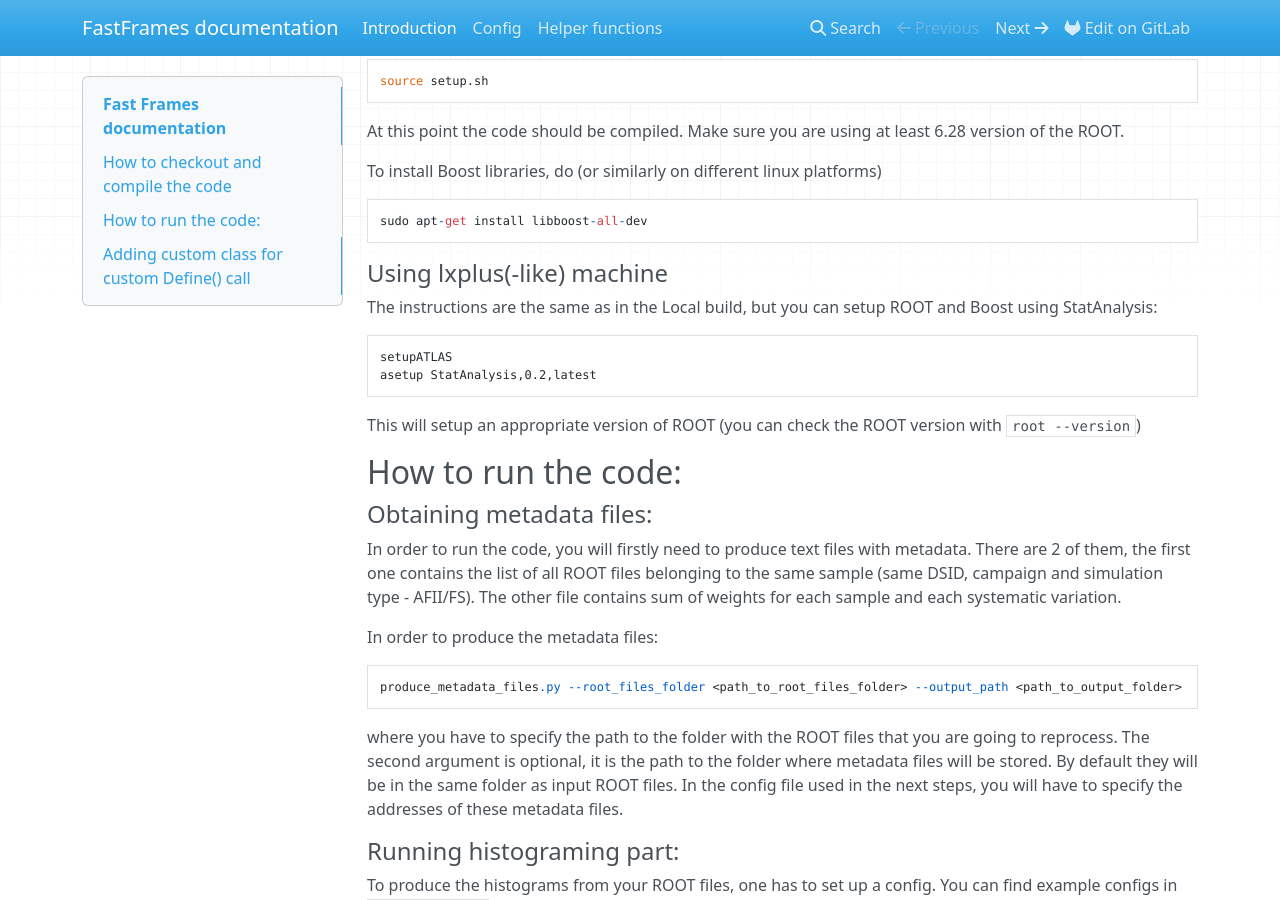
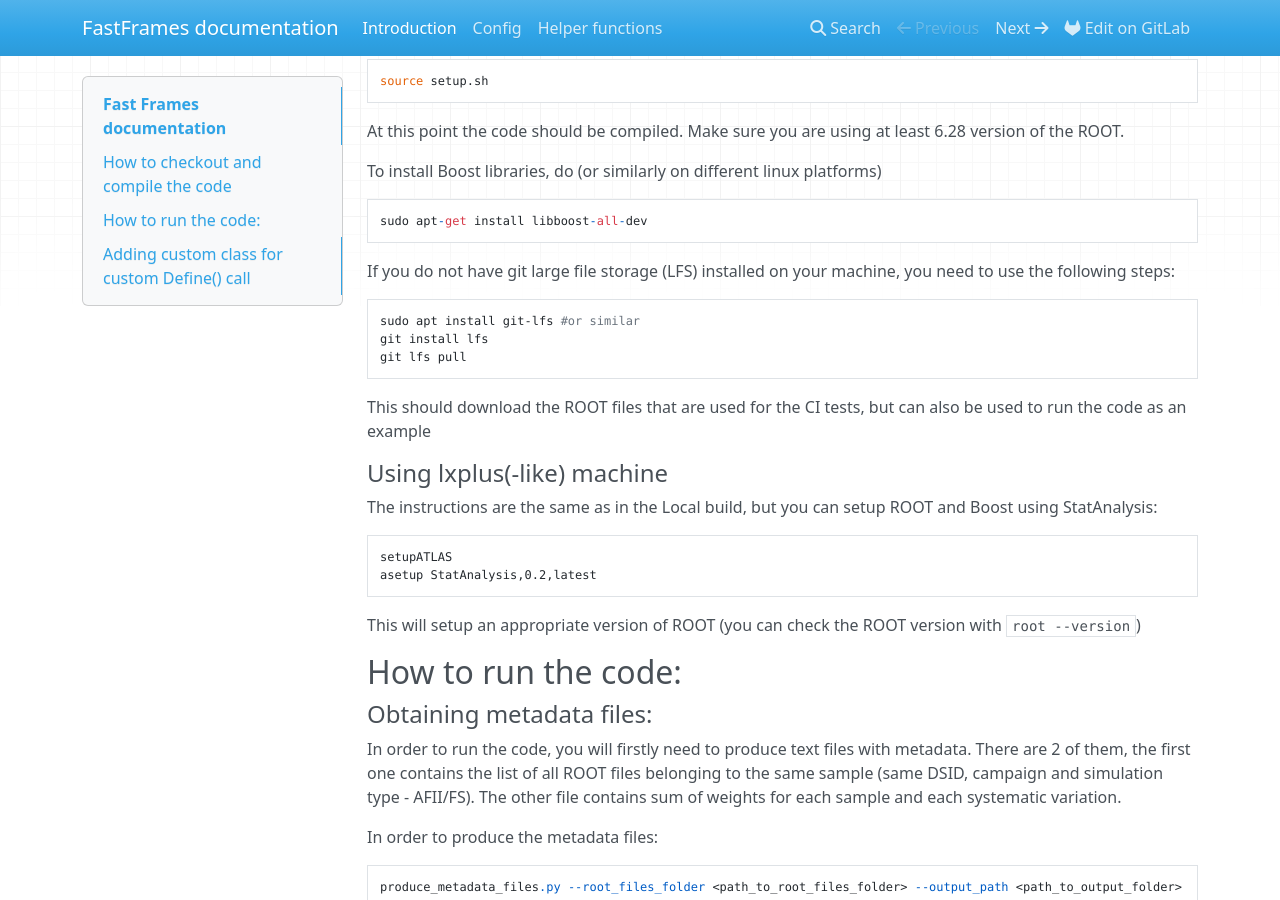
Before and after one commit to SuperNova76/FastFrames, an MkDocs documentation site: the page built from docs/index.md, in a window 1280 px wide and 900 px high, scrolled down 625 px. Built offline with MkDocs 1.6.1, drawn with Linux system fonts in a browser that asks for light colours; nearby versions of some CDN libraries.

Commit message:
Update file index.md

````diff
--- a/docs/index.md
+++ b/docs/index.md
@@ -36,6 +36,16 @@ To install Boost libraries, do (or similarly on different linux platforms)
 ```
 sudo apt-get install libboost-all-dev
 ```
+
+If you do not have git large file storage (LFS) installed on your machine, you need to use the following steps:
+
+```
+sudo apt install git-lfs #or similar
+git install lfs
+git lfs pull
+```
+
+This should download the ROOT files that are used for the CI tests, but can also be used to run the code as an example
 
 #### Using lxplus(-like) machine
 The instructions are the same as in the Local build, but you can setup ROOT and Boost using StatAnalysis:
````
